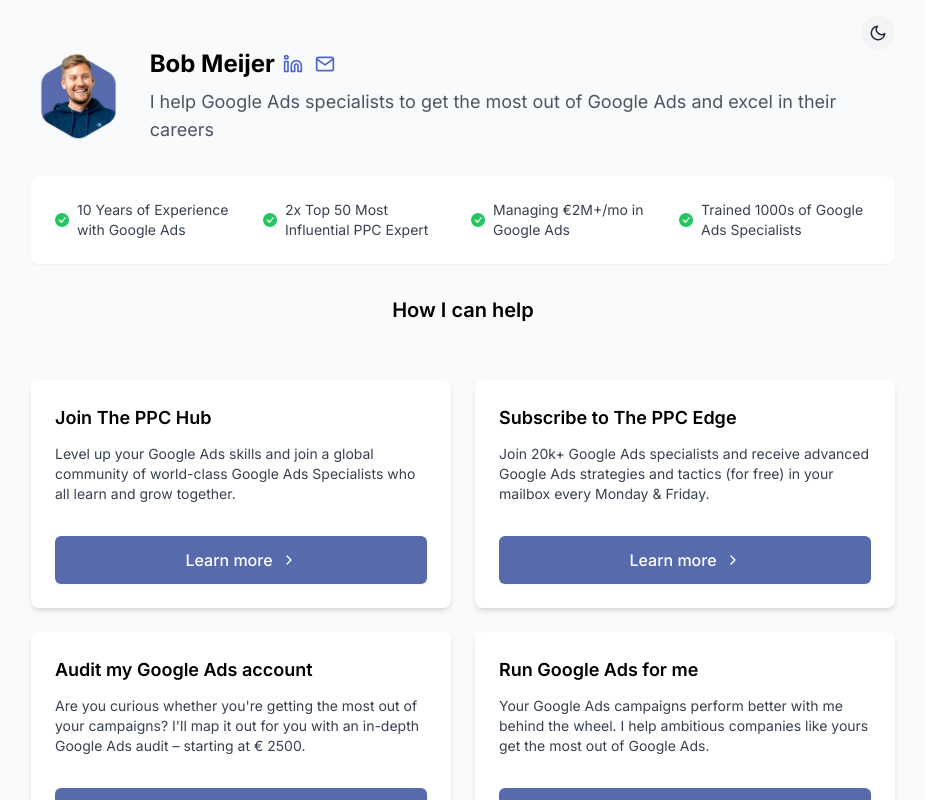
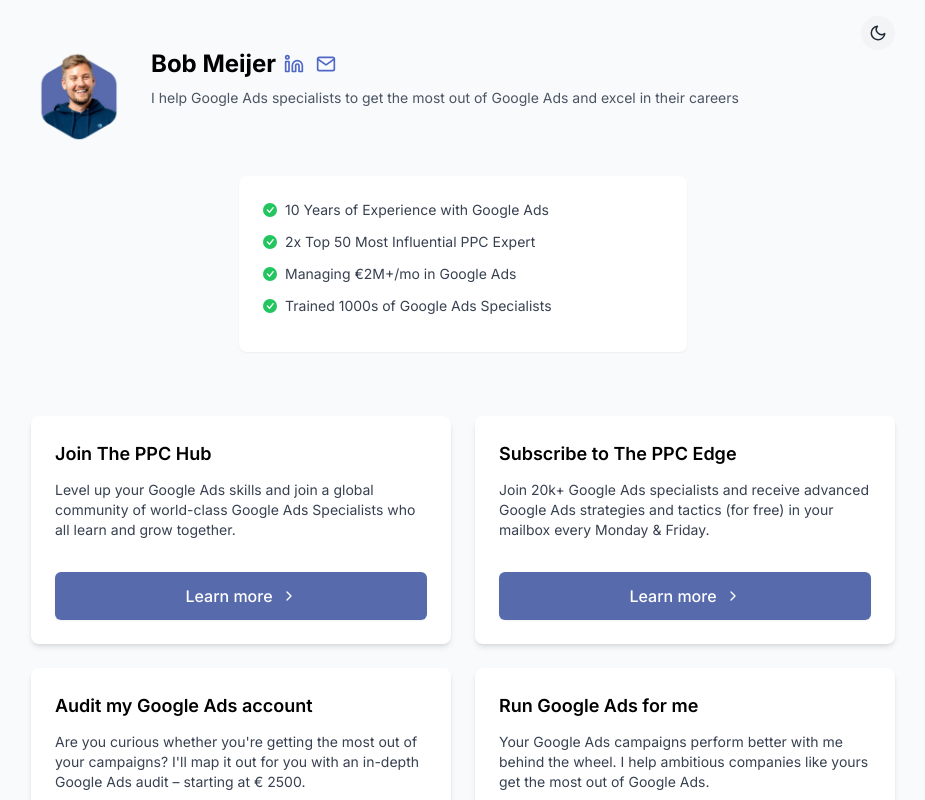
Before and after one commit to bobmeijer/linktree-alternative, a Next.js app: page / in a window 1280 px wide. Shown: the top 800 px of the page, without its empty margins (177-1102 px from the left). Built offline with nearby package versions, Linux system fonts and the light colour scheme.

Commit message:
Refine profile styling: adjust bio text size, vertical USPs, centered layout

```diff
--- a/app/components/Profile.tsx
+++ b/app/components/Profile.tsx
@@ -65,16 +65,15 @@
             </div>
           </div>
 
-          <p className="text-gray-600 dark:text-gray-300 text-lg">{bio}</p>
+          <p className="text-gray-600 dark:text-gray-300 text-sm">{bio}</p>
         </div>
       </div>
 
       {credentials.length > 0 && (
         <div className="w-full flex justify-center mb-8">
-          <div className="credentials-list bg-white dark:bg-gray-800 p-6 rounded-lg shadow-sm w-full max-w-6xl">
-            <div className="grid grid-cols-1 md:grid-cols-2 lg:grid-cols-4 gap-4">
+          <div className="credentials-list bg-white dark:bg-gray-800 p-6 rounded-lg shadow-sm w-full max-w-md mx-auto">
             {credentials.map((credential, index) => (
-                <div key={index} className="flex items-center">
+              <div key={index} className="flex items-center mb-3">
                 <span className="text-green-500 mr-2 flex-shrink-0">
                   <BsCheckCircleFill size={14} />
                 </span>
@@ -83,12 +82,7 @@
             ))}
           </div>
         </div>
-        </div>
       )}
-
-      <div className="w-full flex justify-center mb-6">
-        <h2 className="text-xl font-semibold text-center">How I can help</h2>
-      </div>
     </div>
   );
 };
```
Lines whose indentation alone changed are shown as unchanged.
